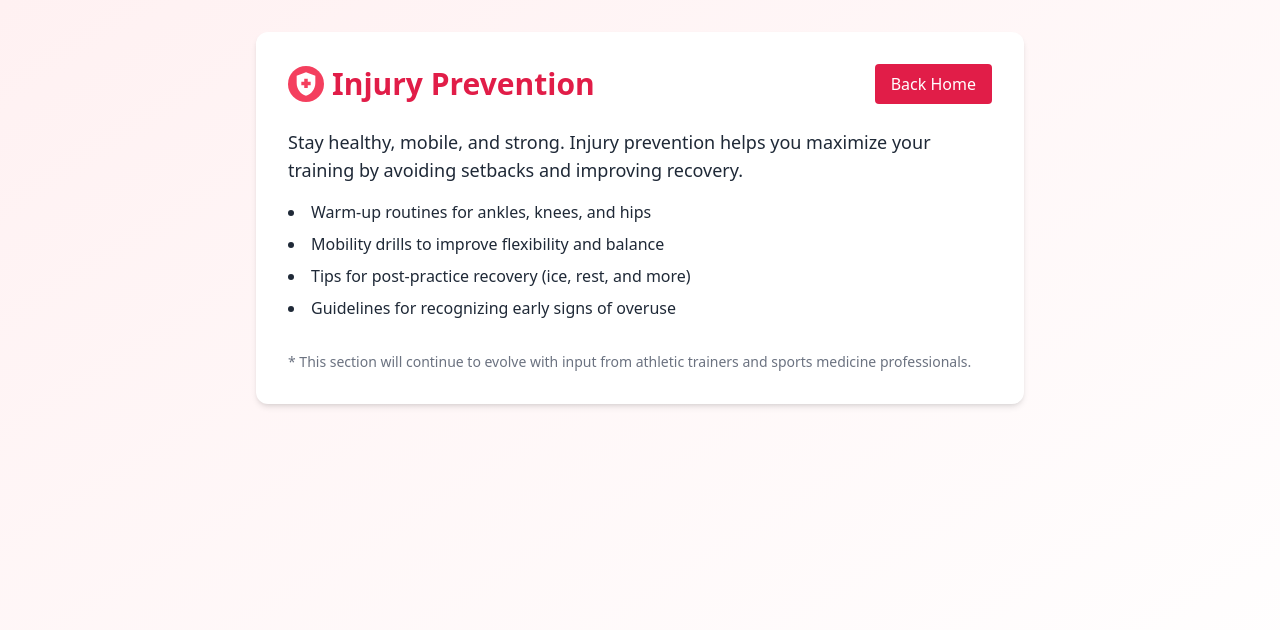
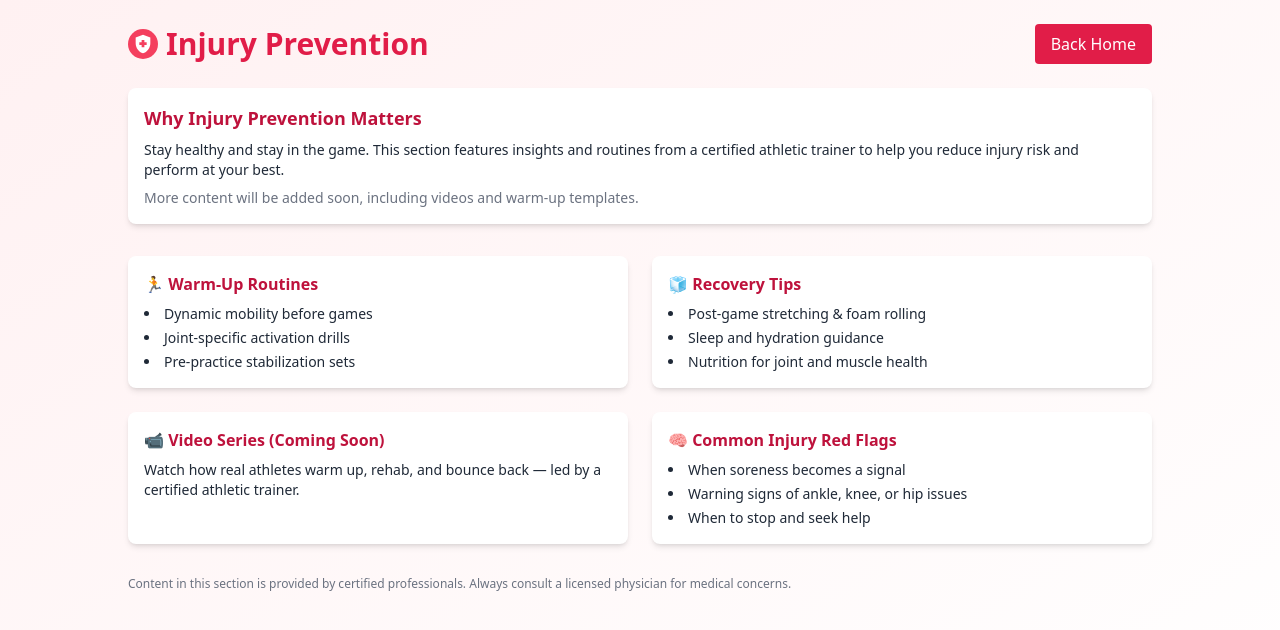
Before and after one commit to anggithub2023/Process_Reflection_Scaffolding, a React (Create React App) app: page /injury in a window 1280 px wide. Shown: the top 630 px of the page. Built offline with nearby package versions, Linux system fonts and the light colour scheme.

Commit message:
updated Injure page template

```diff
--- a/src/pages/InjuryPage.js
+++ b/src/pages/InjuryPage.js
@@ -6,11 +6,12 @@ function InjuryPage() {
     const navigate = useNavigate();
 
     return (
-        <div className="min-h-screen bg-gradient-to-br from-rose-50 to-white dark:from-gray-900 dark:to-gray-800 flex flex-col items-center px-4 py-8">
-            <div className="max-w-3xl w-full bg-white dark:bg-gray-900 rounded-xl shadow-md p-6 sm:p-8 text-gray-800 dark:text-gray-100">
+        <div className="min-h-screen bg-gradient-to-br from-rose-50 to-white dark:from-gray-900 dark:to-gray-800 text-gray-800 dark:text-gray-100 px-4 py-6">
+            <div className="max-w-5xl mx-auto">
+                {/* Header */}
                 <div className="flex items-center justify-between mb-6">
                     <h1 className="text-2xl sm:text-3xl font-bold text-rose-600 flex items-center gap-2">
-                        <MdHealthAndSafety className="text-3xl sm:text-4xl bg-rose-500 text-white p-1 rounded-full" />
+                        <MdHealthAndSafety className="text-3xl bg-rose-500 text-white p-1 rounded-full" />
                         Injury Prevention
                     </h1>
                     <button
@@ -21,19 +22,55 @@ function InjuryPage() {
                     </button>
                 </div>
 
-                <p className="text-md sm:text-lg mb-4">
-                    Stay healthy, mobile, and strong. Injury prevention helps you maximize your training by avoiding setbacks and improving recovery.
-                </p>
+                {/* Trainer Intro (optional video) */}
+                <div className="bg-white dark:bg-gray-800 p-4 rounded-lg shadow-md mb-8">
+                    <h2 className="text-lg font-semibold mb-2 text-rose-700">Why Injury Prevention Matters</h2>
+                    <p className="text-sm mb-2">
+                        Stay healthy and stay in the game. This section features insights and routines from a certified athletic trainer to help you reduce injury risk and perform at your best.
+                    </p>
+                    <p className="text-sm text-gray-500 dark:text-gray-400">
+                        More content will be added soon, including videos and warm-up templates.
+                    </p>
+                </div>
 
-                <ul className="list-disc list-inside space-y-2 text-sm sm:text-base">
-                    <li>Warm-up routines for ankles, knees, and hips</li>
-                    <li>Mobility drills to improve flexibility and balance</li>
-                    <li>Tips for post-practice recovery (ice, rest, and more)</li>
-                    <li>Guidelines for recognizing early signs of overuse</li>
-                </ul>
+                {/* Section Cards */}
+                <div className="grid grid-cols-1 sm:grid-cols-2 gap-6">
+                    <div className="bg-white dark:bg-gray-800 p-4 rounded-lg shadow-md">
+                        <h3 className="text-md font-semibold text-rose-700 mb-2">🏃 Warm-Up Routines</h3>
+                        <ul className="list-disc list-inside text-sm space-y-1">
+                            <li>Dynamic mobility before games</li>
+                            <li>Joint-specific activation drills</li>
+                            <li>Pre-practice stabilization sets</li>
+                        </ul>
+                    </div>
 
-                <div className="mt-8 text-sm text-gray-500 dark:text-gray-400">
-                    * This section will continue to evolve with input from athletic trainers and sports medicine professionals.
+                    <div className="bg-white dark:bg-gray-800 p-4 rounded-lg shadow-md">
+                        <h3 className="text-md font-semibold text-rose-700 mb-2">🧊 Recovery Tips</h3>
+                        <ul className="list-disc list-inside text-sm space-y-1">
+                            <li>Post-game stretching & foam rolling</li>
+                            <li>Sleep and hydration guidance</li>
+                            <li>Nutrition for joint and muscle health</li>
+                        </ul>
+                    </div>
+
+                    <div className="bg-white dark:bg-gray-800 p-4 rounded-lg shadow-md">
+                        <h3 className="text-md font-semibold text-rose-700 mb-2">📹 Video Series (Coming Soon)</h3>
+                        <p className="text-sm">Watch how real athletes warm up, rehab, and bounce back — led by a certified athletic trainer.</p>
+                    </div>
+
+                    <div className="bg-white dark:bg-gray-800 p-4 rounded-lg shadow-md">
+                        <h3 className="text-md font-semibold text-rose-700 mb-2">🧠 Common Injury Red Flags</h3>
+                        <ul className="list-disc list-inside text-sm space-y-1">
+                            <li>When soreness becomes a signal</li>
+                            <li>Warning signs of ankle, knee, or hip issues</li>
+                            <li>When to stop and seek help</li>
+                        </ul>
+                    </div>
+                </div>
+
+                {/* Footer/Notice */}
+                <div className="mt-8 text-xs text-gray-500 dark:text-gray-400">
+                    Content in this section is provided by certified professionals. Always consult a licensed physician for medical concerns.
                 </div>
             </div>
         </div>
```
